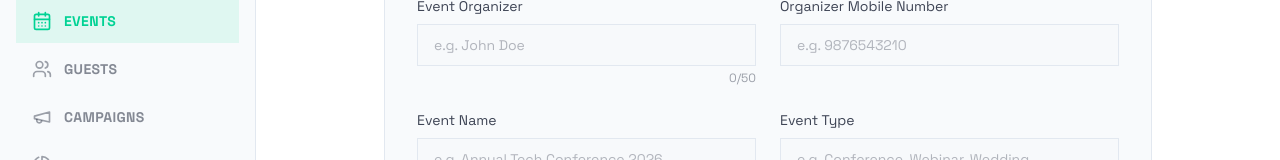
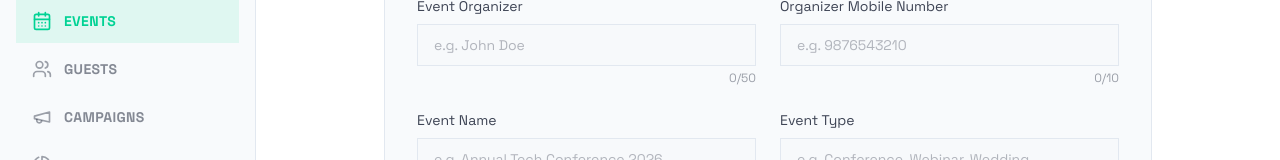
Before and after one commit to aditya9112adi/Eventreach, a React (Vite) app in the folder frontend/: page /events/create in a window 1280 px wide. Shown: the part 129-289 px from the top of the page. Built offline with nearby package versions, Linux system fonts and the light colour scheme; no server answers; sample sign-in values are in the browser's storage.

Commit message:
feat: add visual CharCount indicators to guest form and all missing event fields

```diff
--- a/frontend/src/pages/Contacts/ContactList.tsx
+++ b/frontend/src/pages/Contacts/ContactList.tsx
@@ -26,6 +26,16 @@ const contactSchema = z.object({
 });
 type ContactForm = z.infer<typeof contactSchema>;
 
+const CharCount = ({ value, max }: { value: string | undefined; max: number }) => {
+  const len = value?.length ?? 0;
+  const atLimit = len >= max;
+  return (
+    <p className={`mt-1 text-xs text-right ${atLimit ? 'text-destructive font-semibold' : 'text-foreground/40'}`}>
+      {len}/{max}{atLimit ? ' — limit reached' : ''}
+    </p>
+  );
+};
+
 const ContactList = () => {
   const [searchParams] = useSearchParams();
   const initialEventId = searchParams.get('eventId');
@@ -49,10 +59,12 @@ const ContactList = () => {
   // Derive whether the currently selected event is completed
   const isEventCompleted = activeEvent?.status === 'Completed';
 
-  const { register, handleSubmit, reset, setValue, formState: { errors, isSubmitting } } = useForm<ContactForm>({
+  const { register, handleSubmit, reset, watch, setValue, formState: { errors, isSubmitting } } = useForm<ContactForm>({
     resolver: zodResolver(contactSchema),
     defaultValues: { countryCode: 'US' }
   });
+
+  const [wFullName, wPhone, wEmail] = watch(['fullName', 'phoneNumber', 'email']);
 
   useEffect(() => {
     const fetchEvents = async () => {
@@ -331,6 +343,7 @@ const ContactList = () => {
                     {...register('fullName')}
                     error={errors.fullName?.message}
                   />
+                  <CharCount value={wFullName} max={50} />
                 </div>
 
                 <div className="flex gap-2">
@@ -354,6 +367,7 @@ const ContactList = () => {
                       {...register('phoneNumber')}
                       error={errors.phoneNumber?.message}
                     />
+                    <CharCount value={wPhone} max={10} />
                   </div>
                 </div>
 
@@ -365,6 +379,7 @@ const ContactList = () => {
                     {...register('email')}
                     error={errors.email?.message}
                   />
+                  <CharCount value={wEmail} max={60} />
                 </div>
 
                 <div className="flex justify-end gap-3 mt-6">
--- a/frontend/src/pages/Events/EventCreate.tsx
+++ b/frontend/src/pages/Events/EventCreate.tsx
@@ -65,7 +65,7 @@ const EventCreate = () => {
     resolver: zodResolver(eventSchema),
   });
 
-  const [wOrgName, wName, wType, wVenue, wDesc] = watch(['organizerName', 'name', 'type', 'venue', 'description']);
+  const [wOrgName, wOrgMobile, wName, wType, wVenue, wDesc] = watch(['organizerName', 'organizerMobile', 'name', 'type', 'venue', 'description']);
   const selectedDate = watch('date');
   const selectedTime = watch('time');
 
@@ -140,6 +140,7 @@ const EventCreate = () => {
                 {...register('organizerMobile')}
                 error={errors.organizerMobile?.message}
               />
+              <CharCount value={wOrgMobile} max={10} />
             </div>
             <div>
               <Input
--- a/frontend/src/pages/Events/EventEdit.tsx
+++ b/frontend/src/pages/Events/EventEdit.tsx
@@ -67,7 +67,7 @@ const EventEdit = () => {
     resolver: zodResolver(eventSchema),
   });
 
-  const [wOrgName, wName, wType, wVenue, wDesc] = watch(['organizerName', 'name', 'type', 'venue', 'description']);
+  const [wOrgName, wOrgMobile, wName, wType, wVenue, wDesc] = watch(['organizerName', 'organizerMobile', 'name', 'type', 'venue', 'description']);
 
   useEffect(() => {
     const fetchEvent = async () => {
@@ -159,6 +159,7 @@ const EventEdit = () => {
                 {...register('organizerMobile')}
                 error={errors.organizerMobile?.message}
               />
+              <CharCount value={wOrgMobile} max={10} />
             </div>
             <div>
               <Input
```
